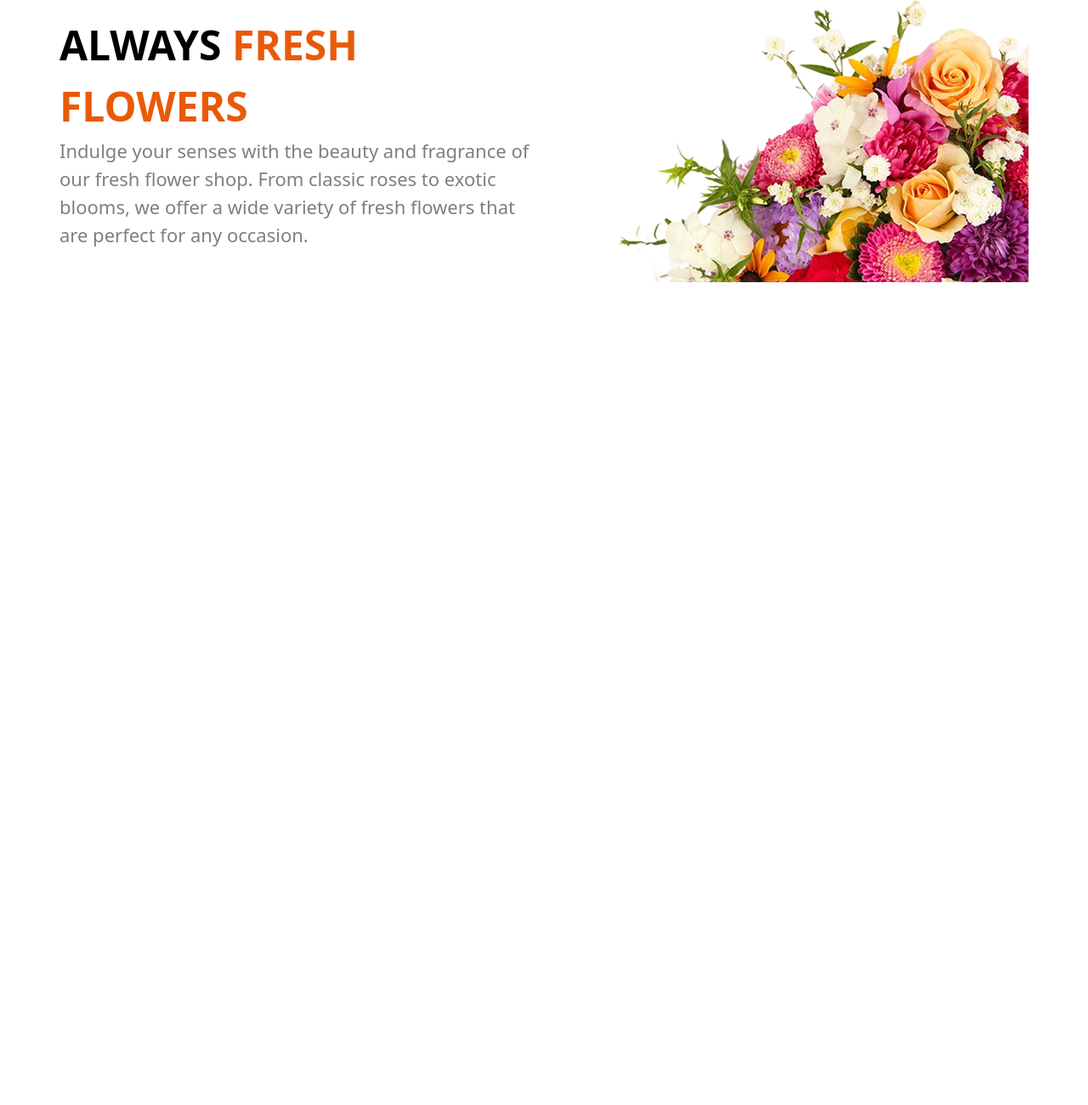
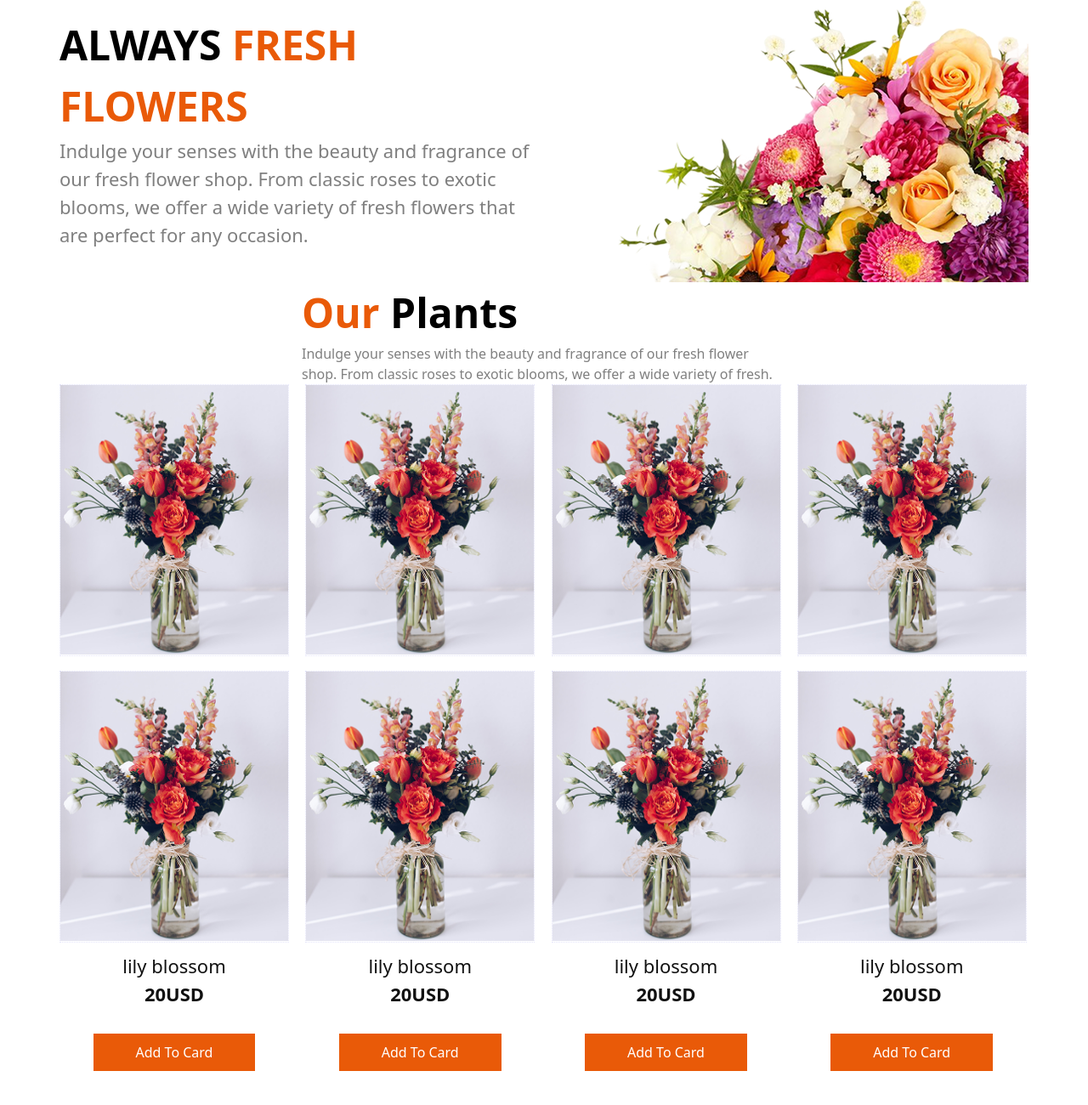
Before and after one commit to SejanStrong/flowerassigment2, a plain HTML site: page assets/index.html in a window 1280 px wide. Shown: the part 156-1456 px from the top of the page at 85% size. Before the commit the page ends 800 px from the top, so only its background shows below. Drawn offline with nearby package versions, Linux system fonts and the light colour scheme.

Commit message:
add plant sention

```diff
--- a/assets/index.html
+++ b/assets/index.html
@@ -74,7 +74,90 @@
     <main>
       <!--pant section start here -->
 
-      <section class="plant"></section>
+      <section class="plant container">
+        <div class="plant-top">
+          <h2>Our <span class="text-black">Plants</span></h2>
+          <p>
+            Indulge your senses with the beauty and fragrance of our fresh
+            flower shop. From classic roses to exotic blooms, we offer a wide
+            variety of fresh.
+          </p>
+        </div>
+
+        <div class="plant-end">
+          <div class="card">
+            <img src="./sample-flower-image.png" alt="" />
+            <div class="card-body">
+              <h3 class="plant-name">lily blossom</h3>
+              <h4 class="plant-number">20USD</h4>
+              <button class="btn">Add To Card</button>
+            </div>
+          </div>
+
+          <div class="card">
+            <img src="./sample-flower-image.png" alt="" />
+            <div class="card-body">
+              <h3 class="plant-name">lily blossom</h3>
+              <h4 class="plant-number">20USD</h4>
+              <button class="btn">Add To Card</button>
+            </div>
+          </div>
+
+          <div class="card">
+            <img src="./sample-flower-image.png" alt="" />
+            <div class="card-body">
+              <h3 class="plant-name">lily blossom</h3>
+              <h4 class="plant-number">20USD</h4>
+              <button class="btn">Add To Card</button>
+            </div>
+          </div>
+
+          <div class="card">
+            <img src="./sample-flower-image.png" alt="" />
+            <div class="card-body">
+              <h3 class="plant-name">lily blossom</h3>
+              <h4 class="plant-number">20USD</h4>
+              <button class="btn">Add To Card</button>
+            </div>
+          </div>
+
+          <div class="card">
+            <img src="./sample-flower-image.png" alt="" />
+            <div class="card-body">
+              <h3 class="plant-name">lily blossom</h3>
+              <h4 class="plant-number">20USD</h4>
+              <button class="btn">Add To Card</button>
+            </div>
+          </div>
+
+          <div class="card">
+            <img src="./sample-flower-image.png" alt="" />
+            <div class="card-body">
+              <h3 class="plant-name">lily blossom</h3>
+              <h4 class="plant-number">20USD</h4>
+              <button class="btn">Add To Card</button>
+            </div>
+          </div>
+
+          <div class="card">
+            <img src="./sample-flower-image.png" alt="" />
+            <div class="card-body">
+              <h3 class="plant-name">lily blossom</h3>
+              <h4 class="plant-number">20USD</h4>
+              <button class="btn">Add To Card</button>
+            </div>
+          </div>
+
+          <div class="card">
+            <img src="./sample-flower-image.png" alt="" />
+            <div class="card-body">
+              <h3 class="plant-name">lily blossom</h3>
+              <h4 class="plant-number">20USD</h4>
+              <button class="btn">Add To Card</button>
+            </div>
+          </div>
+        </div>
+      </section>
     </main>
   </body>
 </html>
--- a/assets/style.css
+++ b/assets/style.css
@@ -7,6 +7,9 @@
 .container {
   max-width: 1140px;
   margin: auto;
+}
+.img {
+  max-width: 100%;
 }
 
 .nav-section {
@@ -65,6 +68,66 @@
   font-size: 3rem;
 }
 
+/*pant shart*/
+
+.plant-top h2 {
+  color: rgb(233, 90, 8);
+  font-weight: bold;
+  font-size: 3rem;
+}
+.plant-top p {
+  color: rgba(0, 0, 0, 0.5);
+  font-size: 16px;
+}
+.plant-top {
+  gap: 50px;
+  max-width: 570px;
+  margin: auto;
+}
+/*plant end */
+
+.plant-end {
+  display: grid;
+  grid-template-columns: repeat(4, 1fr);
+  gap: 17px;
+}
+.card {
+  border: 1px dotted lavender;
+  height: 320px;
+  width: 270px;
+}
+
+.card img {
+  height: 320px;
+  width: 270px;
+}
+.btn {
+  background-color: rgb(233, 90, 8);
+  margin: 30px 20px;
+  color: white;
+  width: 0 50px;
+  padding: 10px 50px;
+}
+
+.plant-name {
+  color: rgb(17, 17, 17);
+  font-size: 22px;
+  font-weight: 400;
+}
+
+.plant-number {
+  color: rgb(17, 17, 17);
+  font-size: 22px;
+  font-weight: 700;
+}
+
+.card-body {
+  display: flex;
+  justify-content: center;
+  flex-direction: column;
+  align-items: center;
+  padding: 10px;
+}
 /* nav bar media qu */
 
 @media screen and (max-width: 576px) {
@@ -74,5 +137,17 @@
 
   .banner {
     flex-direction: column-reverse;
+    text-align: center;
+  }
+  .banner .banner-left {
+    margin-bottom: 70px;
+  }
+  .plant-end {
+    grid-template-columns: repeat(2, 1fr);
+  }
+
+  .plant-top {
+    gap: 20px;
+    max-width: 100%;
   }
 }
```
